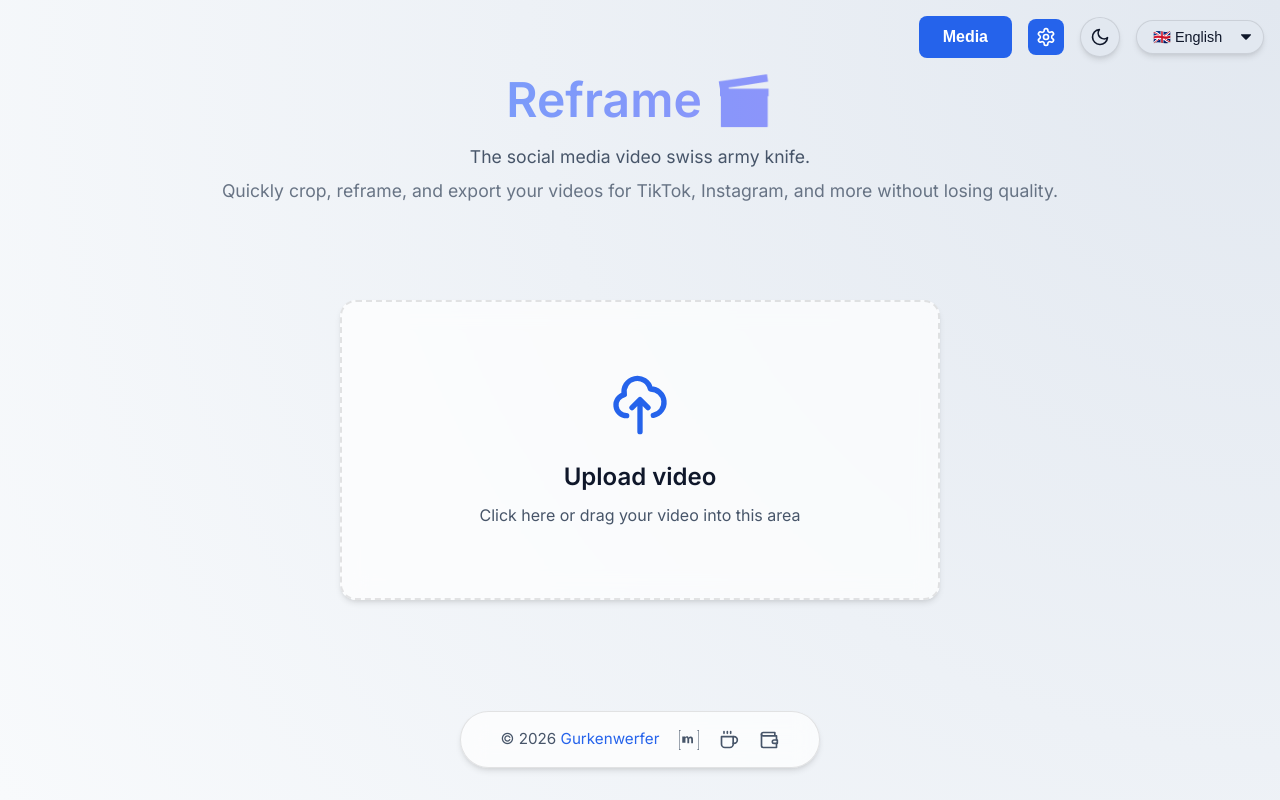
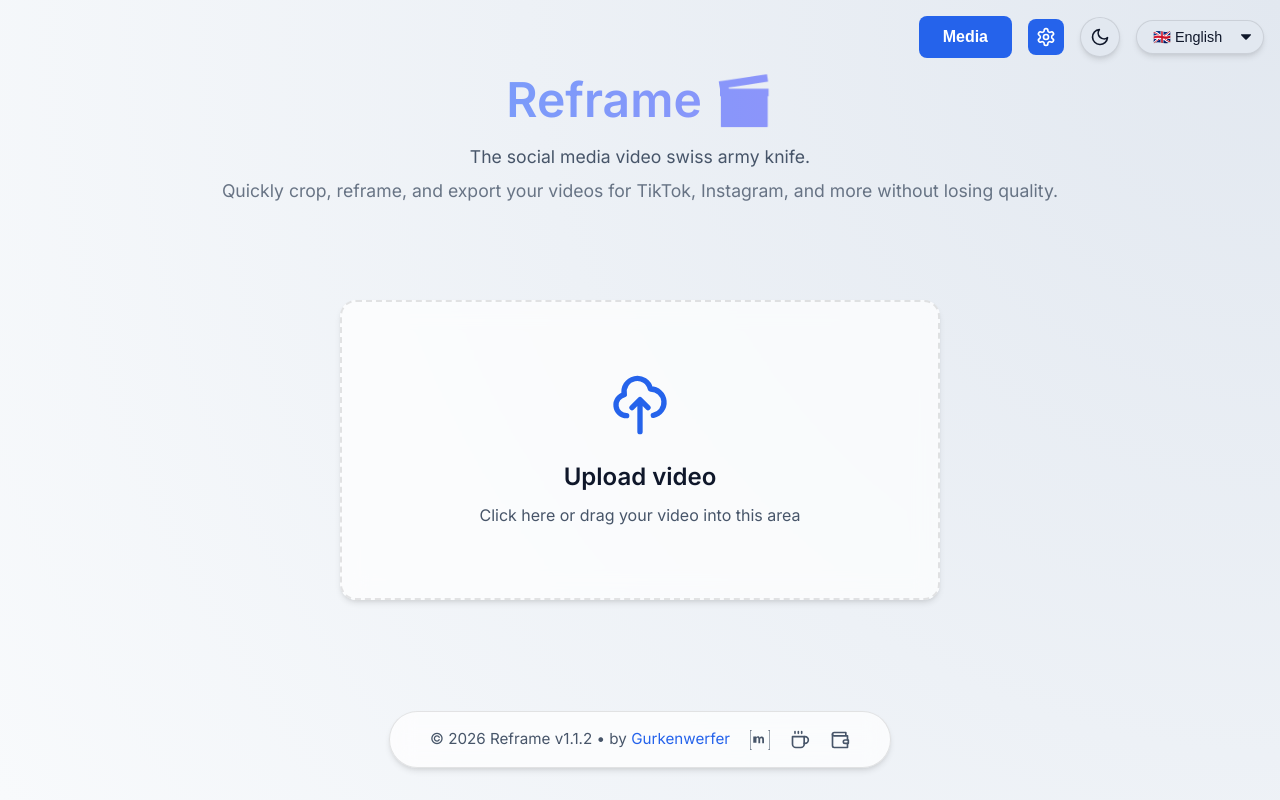
Before and after one commit to albanobattistella/Reframe, a Vue app in the folder frontend/: page / in a window 1280 px wide. Built offline with nearby package versions, Linux system fonts and the light colour scheme.

Commit message:
Update footer design to be more professional

```diff
--- a/frontend/package.json
+++ b/frontend/package.json
@@ -1,7 +1,7 @@
 {
   "name": "frontend",
   "private": true,
-  "version": "0.0.0",
+  "version": "1.1.2",
   "type": "module",
   "scripts": {
     "dev": "vite",
--- a/frontend/src/App.vue
+++ b/frontend/src/App.vue
@@ -7,6 +7,9 @@ import LanguageSwitcher from './components/LanguageSwitcher.vue'
 import ThemeToggle from './components/ThemeToggle.vue'
 import MediaManager from './components/MediaManager.vue'
 import SettingsMenu from './components/SettingsMenu.vue'
+import packageJson from '../package.json'
+
+const appVersion = packageJson.version
 
 const currentView = ref<'home' | 'media'>('home')
 const showSettings = ref(false)
@@ -93,7 +96,7 @@ const handleFontsUpdated = () => {
 
   <footer class="footer">
     <div class="footer-content glass">
-      <p>&copy; 2026 <a href="https://gurk.dev" target="_blank" rel="noopener">Gurkenwerfer</a></p>
+      <p>&copy; 2026 Reframe v{{ appVersion }} &bull; by <a href="https://gurk.dev" target="_blank" rel="noopener">Gurkenwerfer</a></p>
       <div class="social-links">
         <a href="https://matrix.to/#/@gurkenwerfer:gurk.dev" target="_blank" rel="noopener" class="social-link" title="Matrix">
           <svg xmlns="http://www.w3.org/2000/svg" width="20" height="20" viewBox="0 0 24 24" fill="currentColor">
```
